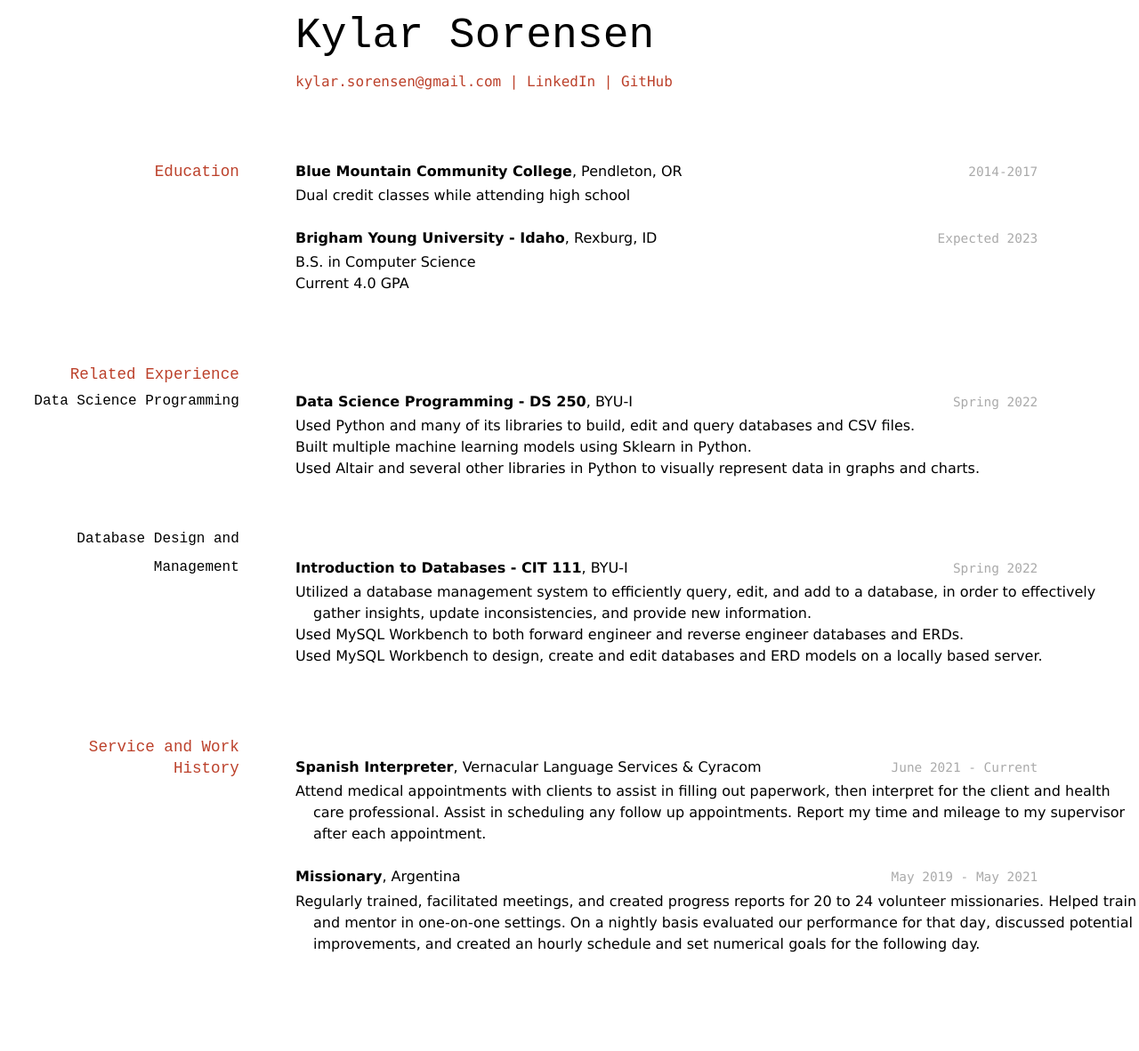
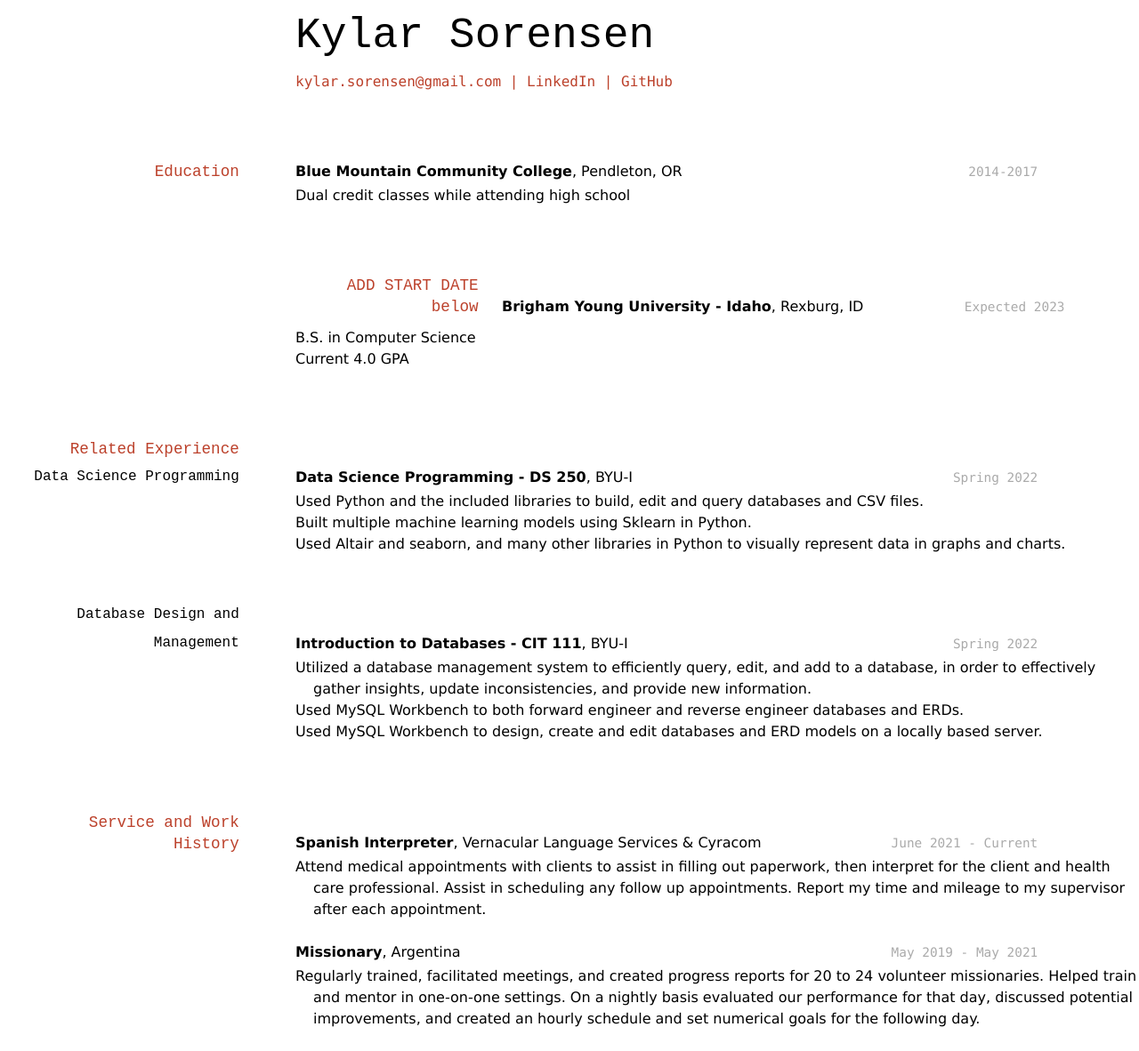
Before and after one commit to lucicd/SORENSEN-Resume, a Jekyll site: the page built from docs/index.md, in a window 1280 px wide. Shown: the whole page at 89% size. Built offline with Jekyll 4.4.1, drawn with Linux system fonts in a browser that asks for light colours; before the commit the page ends 1098 px from its top, so only the background shows below that.

Commit message:
Basic edits to the resume, looks great!

```diff
--- a/docs/index.md
+++ b/docs/index.md
@@ -14,11 +14,12 @@ title: Kylar Sorensen's Resume
 
 ## Education
 
+
 `2014-2017`
 __Blue Mountain Community College__, Pendleton, OR
 
 - Dual credit classes while attending high school
-
+## ADD START DATE below
 `Expected 2023`
 __Brigham Young University - Idaho__, Rexburg, ID
 
@@ -33,9 +34,9 @@ __Brigham Young University - Idaho__, Rexburg, ID
 `Spring 2022`
 __Data Science Programming - DS 250__, BYU-I
 
-- Used Python and many of its libraries to build, edit and query databases and CSV files.
+- Used Python and the included libraries to build, edit and query databases and CSV files.
 - Built multiple machine learning models using Sklearn in Python.
-- Used Altair and several other libraries in Python to visually represent data in graphs and charts.
+- Used Altair and seaborn, and many other libraries in Python to visually represent data in graphs and charts.
 
 ### Database Design and Management
 
```
